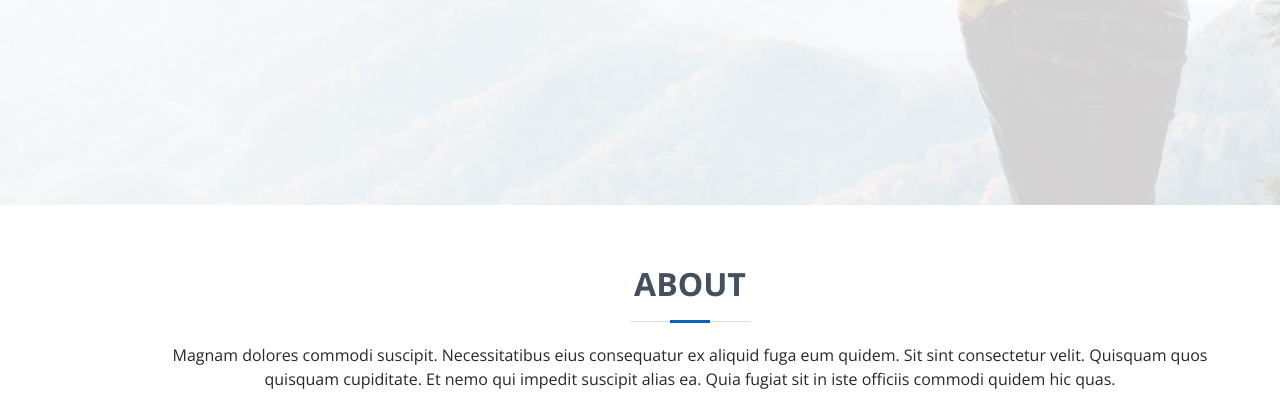
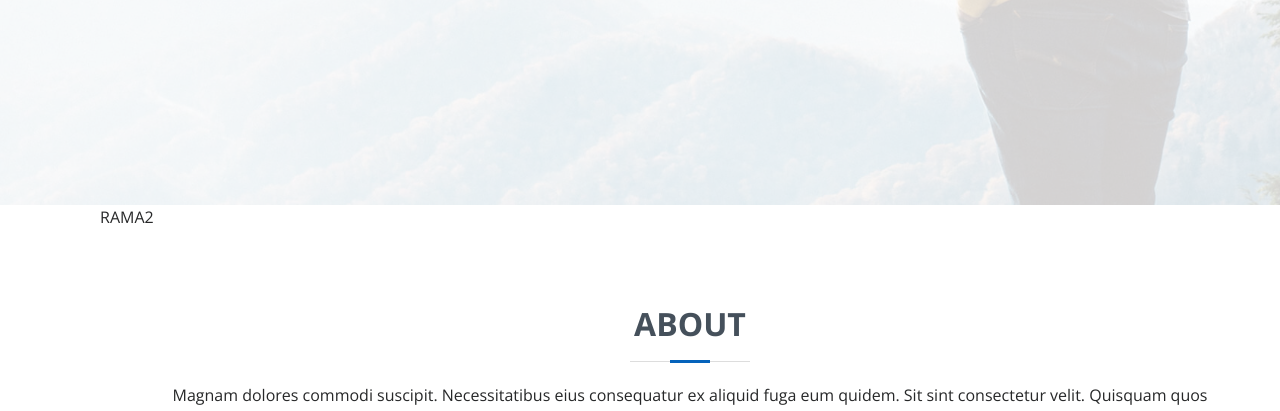
Before and after one commit to MirandaAlejandra7953/proyectofinal, a plain HTML site: page index.html in a window 1280 px wide. Shown: the part 595-1006 px from the top of the page. Drawn offline with nearby package versions, Linux system fonts and the light colour scheme.

Commit message:
Name Rama2

```diff
--- a/index.html
+++ b/index.html
@@ -74,7 +74,7 @@
   </section><!-- End Hero -->
 
   <main id="main">
-
+    <p>RAMA2</p>
     <!-- ======= About Section ======= -->
     <section id="about" class="about">
       <div class="container" data-aos="fade-up">
```
